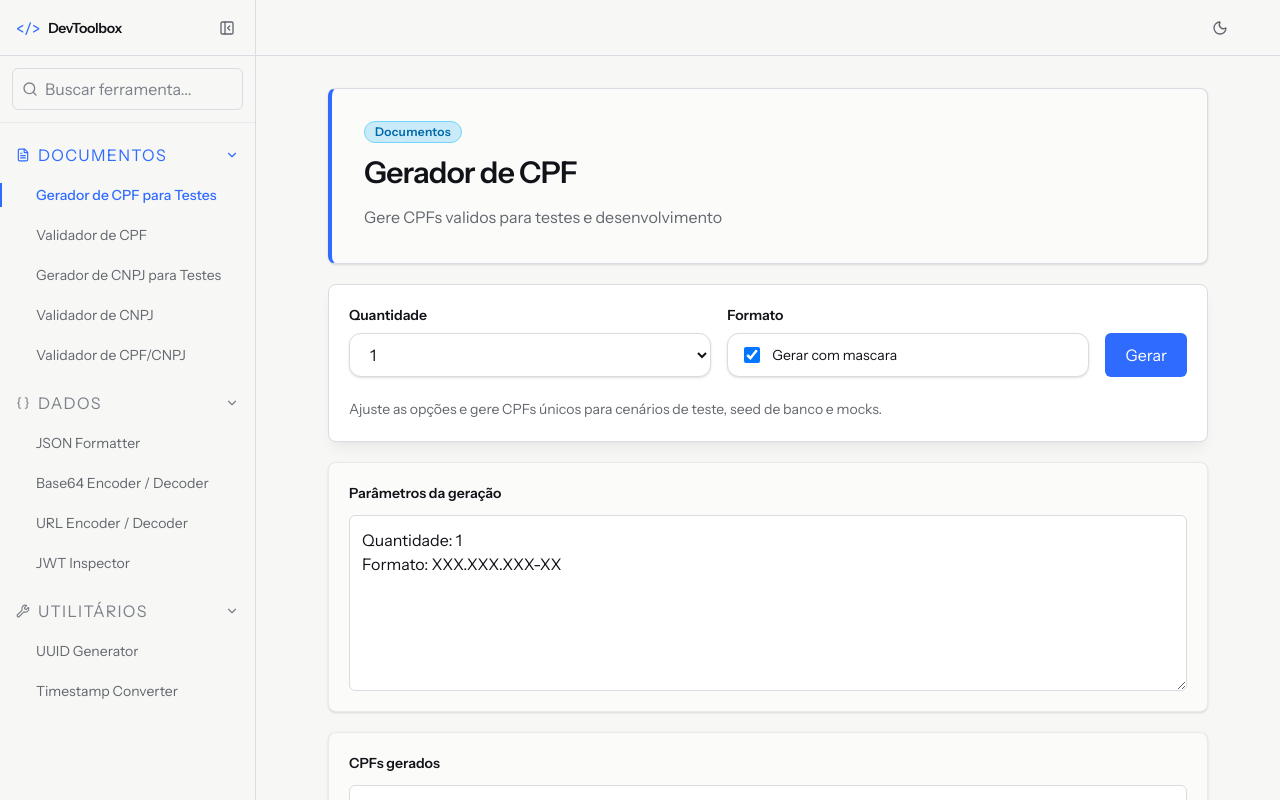
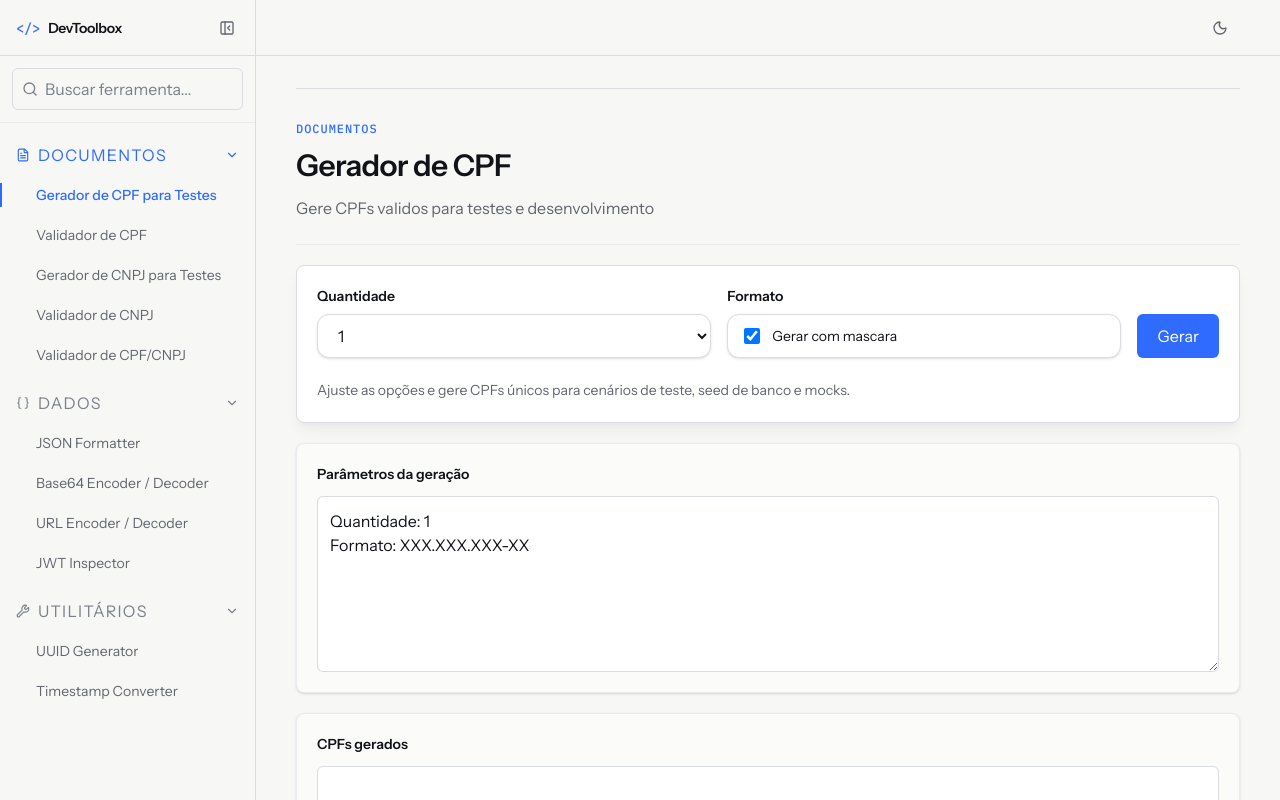
Before and after one commit to GabrielGuilhermess/dev-toolbox, a React (Vite) app: page /cpf-generator in a window 1280 px wide. Shown: the top 800 px of the page. Built offline with nearby package versions, Linux system fonts and the light colour scheme.

Commit message:
refactor(tooling): remove cardified tool headers

```diff
--- a/src/shared/components/ToolPage/ToolPage.tsx
+++ b/src/shared/components/ToolPage/ToolPage.tsx
@@ -1,7 +1,6 @@
 import type { ReactElement, ReactNode } from 'react';
 import { useDocumentTitle } from '@/shared/hooks';
 import type { ToolCategory } from '@/shared/types';
-import { Badge, Card } from '@/shared/components/ui';
 
 export interface ToolPageProps {
   title: string;
@@ -16,12 +15,6 @@ const categoryLabels: Record<ToolCategory, string> = {
   utilities: 'Utilitários',
 };
 
-const categoryBadgeVariants: Record<ToolCategory, 'info' | 'success' | 'warning'> = {
-  documents: 'info',
-  data: 'warning',
-  utilities: 'success',
-};
-
 export default function ToolPage({
   title,
   description,
@@ -31,20 +24,20 @@ export default function ToolPage({
   useDocumentTitle(title);
 
   return (
-    <div className="mx-auto flex max-w-4xl flex-col gap-5 px-1 sm:px-2">
-      <Card className="border-l-4 border-l-[var(--color-primary)] bg-[var(--color-surface-inset)] p-6 shadow-sm sm:p-8">
-        <div className="flex flex-col gap-3">
-          <Badge className="self-start" variant={categoryBadgeVariants[category]}>
-            {categoryLabels[category]}
-          </Badge>
-          <h1 className="text-2xl font-semibold tracking-tight sm:text-3xl">{title}</h1>
-          <p className="text-sm leading-7 text-[var(--color-text-muted)] sm:text-base">
-            {description}
-          </p>
-        </div>
-      </Card>
+    <div className="mx-auto flex w-full max-w-6xl flex-col gap-6">
+      <header className="border-t border-[var(--divider-section)] pt-6 sm:pt-8">
+        <p className="font-mono text-xs font-medium uppercase tracking-[0.08em] text-[var(--color-primary)]">
+          {categoryLabels[category]}
+        </p>
+        <h1 className="mt-3 text-2xl font-semibold leading-[1.15] tracking-[-0.02em] sm:text-3xl">
+          {title}
+        </h1>
+        <p className="mt-3 max-w-2xl text-sm leading-6 text-[var(--color-text-muted)] sm:text-base">
+          {description}
+        </p>
+      </header>
 
-      <div className="grid gap-5">{children}</div>
+      <div className="grid gap-5 border-t border-[var(--divider-item)] pt-5">{children}</div>
     </div>
   );
 }
```
